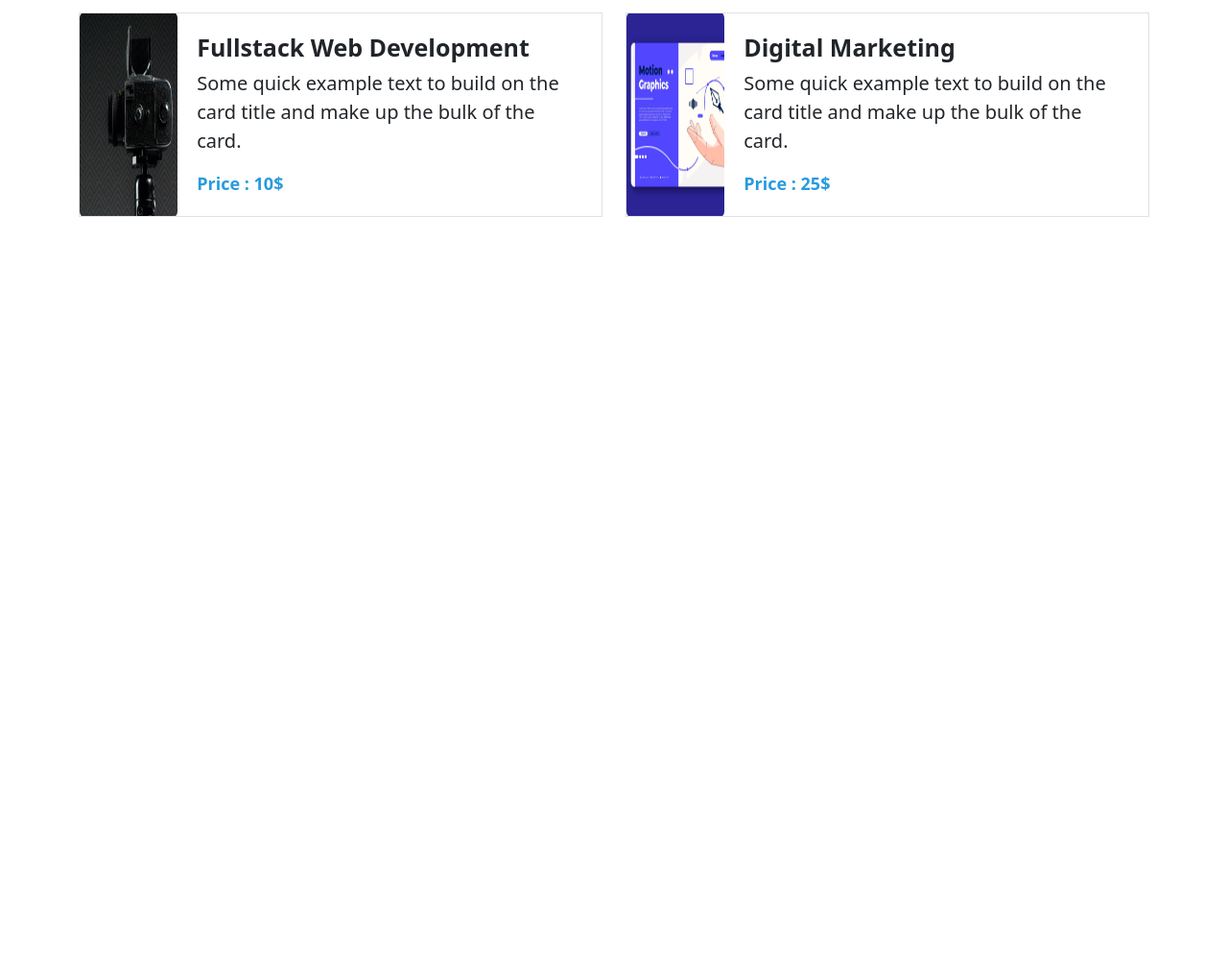
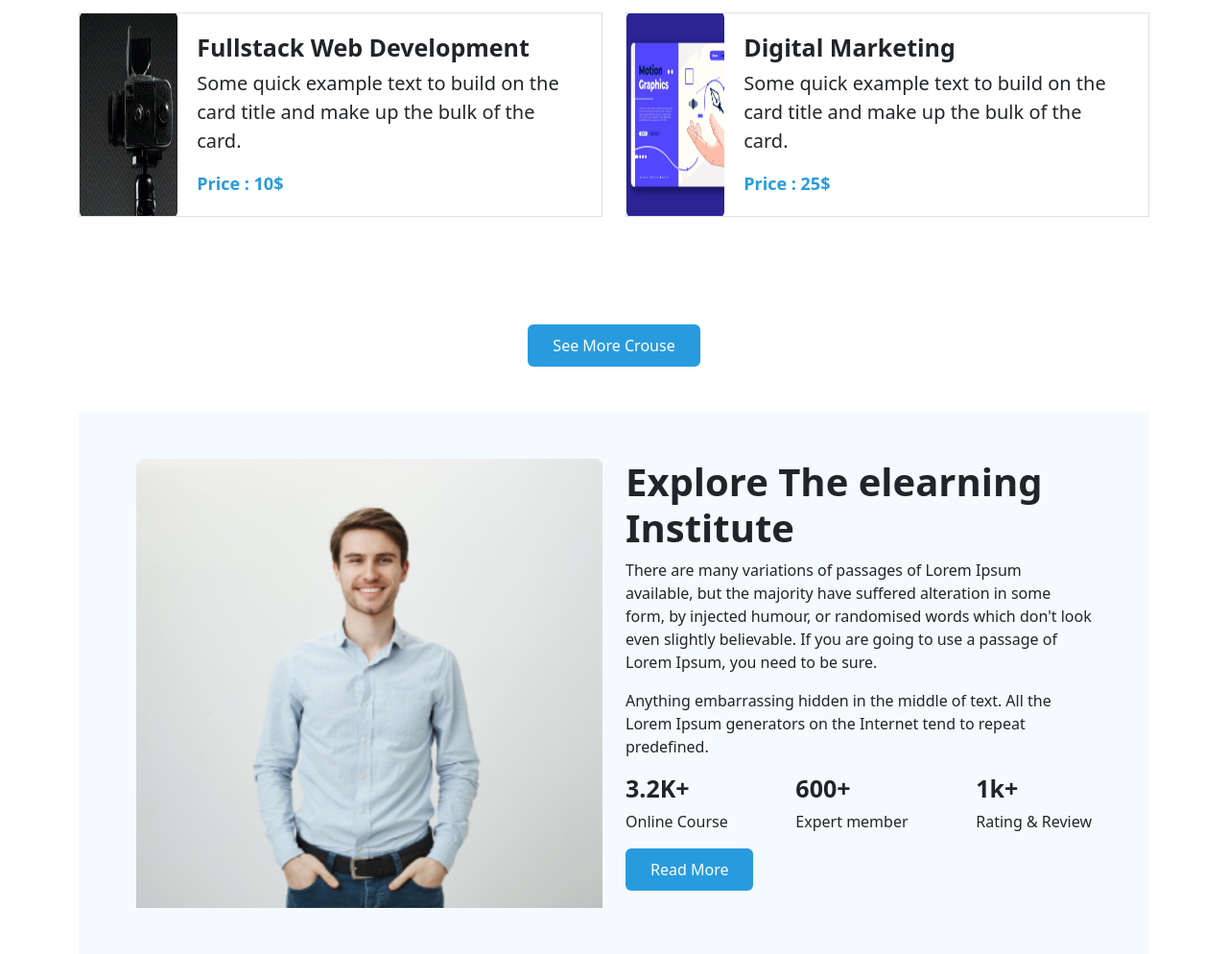
Before and after one commit to Riadhossain5111/edu-crouse, a plain HTML site: page index.html in a window 1280 px wide. Shown: the part 1408-2402 px from the top of the page at 96% size. Before the commit the page ends 1698 px from the top, so only its background shows below. Drawn offline with nearby package versions, Linux system fonts and the light colour scheme; files whose address does not match are found by name.

Commit message:
add explore section

```diff
--- a/index.html
+++ b/index.html
@@ -219,6 +219,62 @@
       </div>
     </section>
     <!-- End discover section  -->
+    <!-- Start See More Crouse   -->
+    <section class="see-more-crouse pt-5">
+      <div class="container">
+        <div class="row">
+          <div class="col text-center">
+            <div class="button">
+              <a class="btn btn-bg-color" href="#">See More Crouse</a>
+            </div>
+          </div>
+        </div>
+      </div>
+    </section>
+    <!-- End See More Crouse  -->
+
+    <!-- Start Explore section  -->
+    <section class="explore pt-5">
+      <div class="container">
+        <div class="row explore-bg p-5 d-sm-width">
+          <div class="col-md-6">
+            <div class="explore-image">
+              <img src="assets/images/student/student-1.png" alt="" />
+            </div>
+          </div>
+          <div class="col-md-6">
+            <div class="explore-content">
+              <h2 class="second-title">Explore The elearning Institute</h2>
+              <p>
+                There are many variations of passages of Lorem Ipsum available, but the majority have suffered alteration in some form, by injected
+                humour, or randomised words which don't look even slightly believable. If you are going to use a passage of Lorem Ipsum, you need to
+                be sure.
+              </p>
+              <p>Anything embarrassing hidden in the middle of text. All the Lorem Ipsum generators on the Internet tend to repeat predefined.</p>
+
+              <div class="enroll-crouse-count d-flex justify-content-between">
+                <div>
+                  <h4 class="ul-content-title">3.2K+</h4>
+                  <p>Online Course</p>
+                </div>
+                <div>
+                  <h4 class="ul-content-title">600+</h4>
+                  <p>Expert member</p>
+                </div>
+                <div>
+                  <h4 class="ul-content-title">1k+</h4>
+                  <p>Rating & Review</p>
+                </div>
+              </div>
+              <div class="button">
+                <a class="btn btn-bg-color" href="#">Read More</a>
+              </div>
+            </div>
+          </div>
+        </div>
+      </div>
+    </section>
+    <!-- End Explore section  -->
 
     <!-- boostarp js cdn -->
     <script
```
